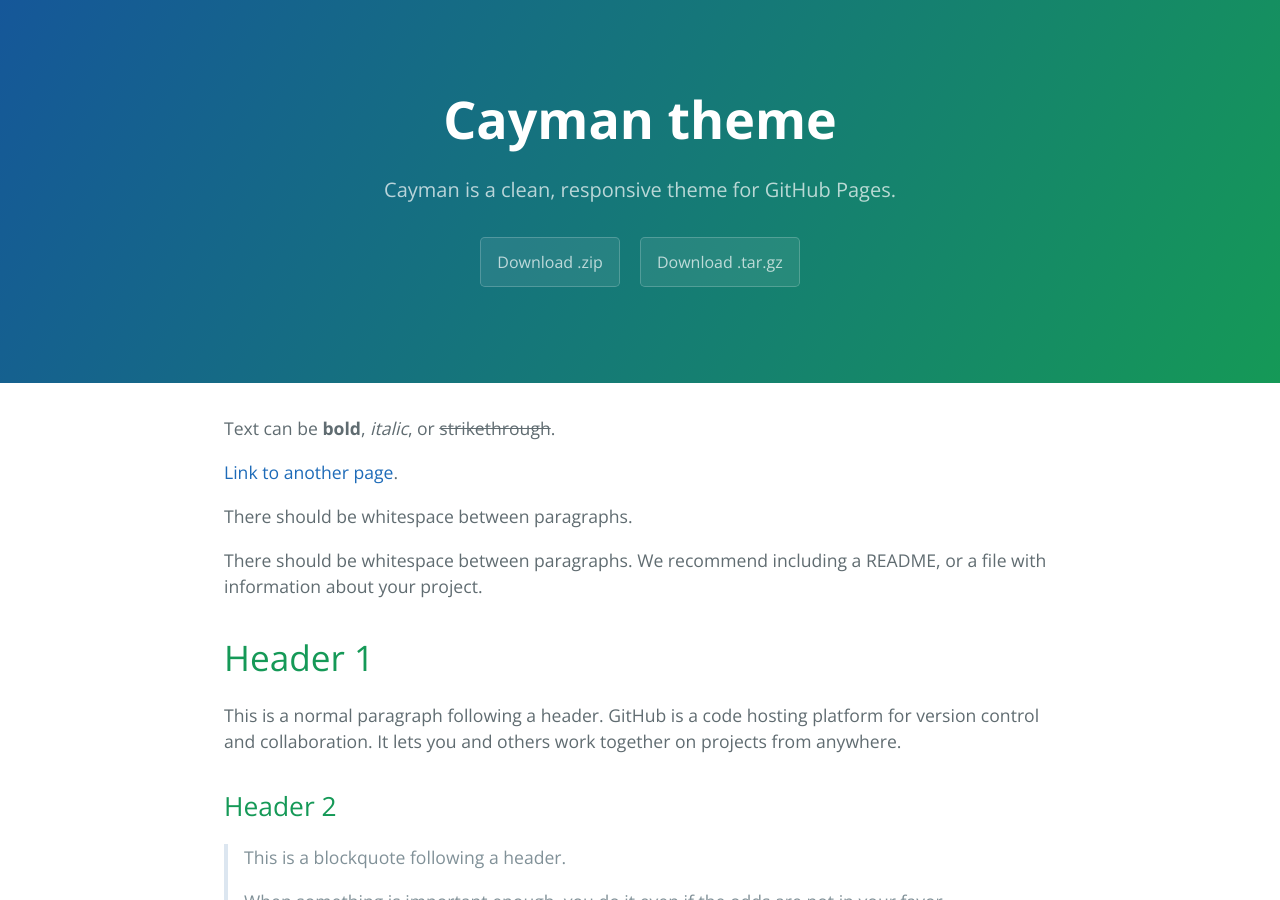
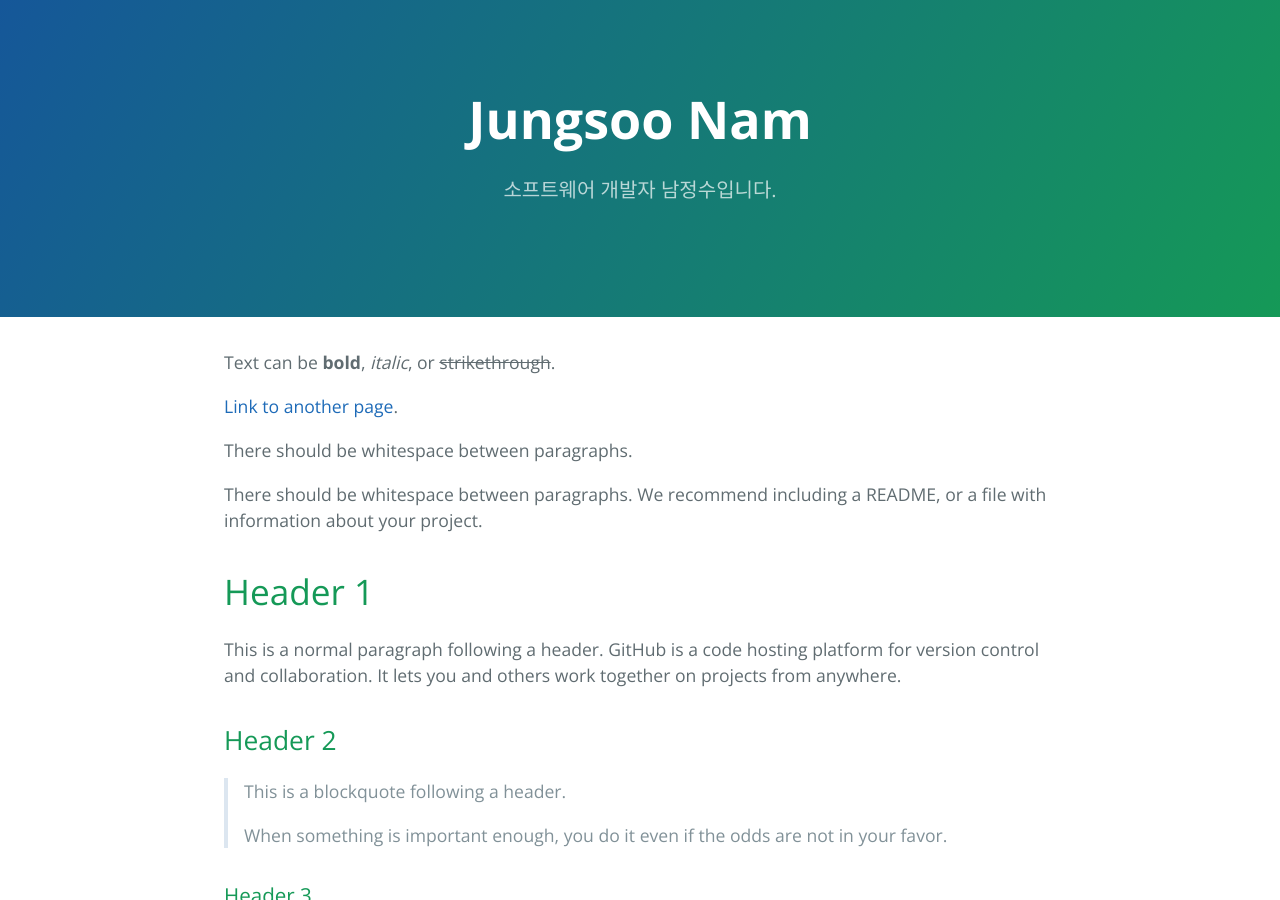
Before and after one commit to namjungsoo/namjungsoo.github.io, a Jekyll site: the page built from index.md, in a window 1280 px wide and 900 px high. Built offline with Jekyll 4.4.1, drawn with Linux system fonts in a browser that asks for light colours.

Commit message:
Add description

```diff
--- a/_config.yml
+++ b/_config.yml
@@ -1,5 +1,5 @@
-title: Cayman theme
-description: Cayman is a clean, responsive theme for GitHub Pages.
-show_downloads: true
+title: Jungsoo Nam
+description: 소프트웨어 개발자 남정수입니다.
+show_downloads: false
 google_analytics:
 theme: jekyll-theme-cayman
```
